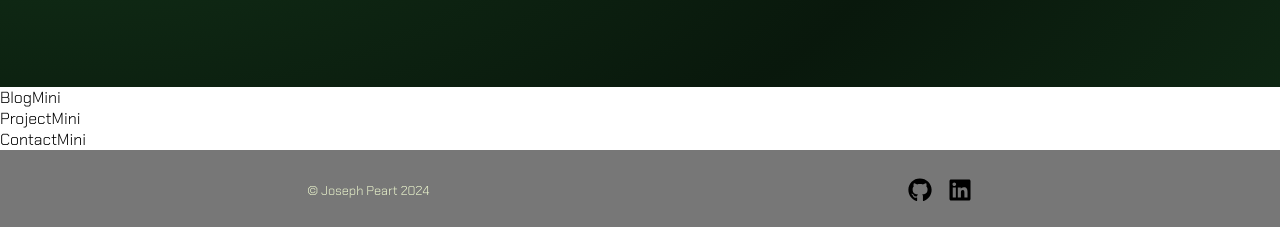
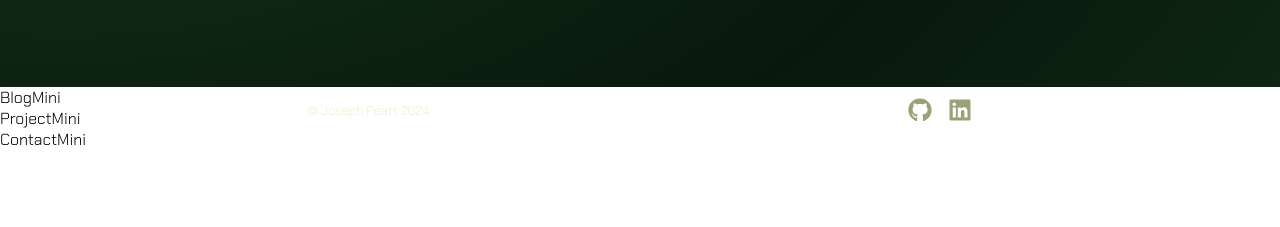
Before and after one commit to j-prt/portfolio, a React (Vite) app: page / in a window 1280 px wide. Shown: the part 713-940 px from the top of the page. After the commit the page ends 863 px from the top, so only its background shows below. Built offline with nearby package versions, Linux system fonts and the light colour scheme; a web font is replaced by a local one.

Commit message:
finish footer

```diff
--- a/src/pages/home/Home.tsx
+++ b/src/pages/home/Home.tsx
@@ -1,4 +1,3 @@
-import Footer from '../../ui/Footer'
 import ContactMini from './ContactMini'
 import Featured from './Featured'
 import Hero from './Hero'
@@ -9,7 +8,6 @@ function Home() {
       <Hero />
       <Featured />
       <ContactMini />
-      <Footer />
     </div>
   )
 }
--- a/src/ui/AppLayout.tsx
+++ b/src/ui/AppLayout.tsx
@@ -1,16 +1,21 @@
 import { Outlet } from 'react-router-dom'
 import Header from './Header'
+import Footer from './Footer'
+import styled from 'styled-components'
+
+const StyledAppLayout = styled.div`
+  position: relative;
+`
 
 function AppLayout() {
   return (
-    <>
-      <div>
-        <Header />
-      </div>
-      <div>
-        <Outlet />
-      </div>
-    </>
+    <StyledAppLayout>
+      <Header />
+
+      <Outlet />
+
+      <Footer />
+    </StyledAppLayout>
   )
 }
 
--- a/src/ui/Footer.tsx
+++ b/src/ui/Footer.tsx
@@ -2,14 +2,17 @@ import styled from 'styled-components'
 import IconButton from './IconButton'
 
 const StyledFooter = styled.footer`
+  position: absolute;
+  bottom: 0;
   display: flex;
   flex-direction: row;
   justify-content: space-around;
   align-items: center;
   height: 5rem;
+  width: 100%;
   padding: 2rem 5rem;
   gap: 1.5rem;
-  background-color: #777;
+  background-color: transparent;
 `
 
 const FooterText = styled.p`
@@ -18,6 +21,7 @@ const FooterText = styled.p`
 
 const ExternalMedia = styled.div`
   display: flex;
+  color: var(--color-accent-dark);
   gap: 1rem;
 `
 
--- a/src/ui/Header.tsx
+++ b/src/ui/Header.tsx
@@ -10,7 +10,7 @@ const StyledHeader = styled.header`
   justify-content: space-between;
   padding: 1.5rem 2rem; */
   /* border-bottom: 1px solid #000; */
-  color: transparent;
+  background-color: transparent;
 `
 
 const HeaderContainer = styled.div`
--- a/src/ui/IconButton.tsx
+++ b/src/ui/IconButton.tsx
@@ -7,11 +7,10 @@ interface IconProps {
 
 const StyledIconButton = styled.a`
   font-size: 0rem;
-  transition: all 1.2s ease-in-out;
-  color: var(--color-accent-darkest);
+  transition: all 1s ease-in-out;
 
   &:hover {
-    color: var(--color-accent);
+    color: var(--color-accent-lighter);
   }
 `
 
```
